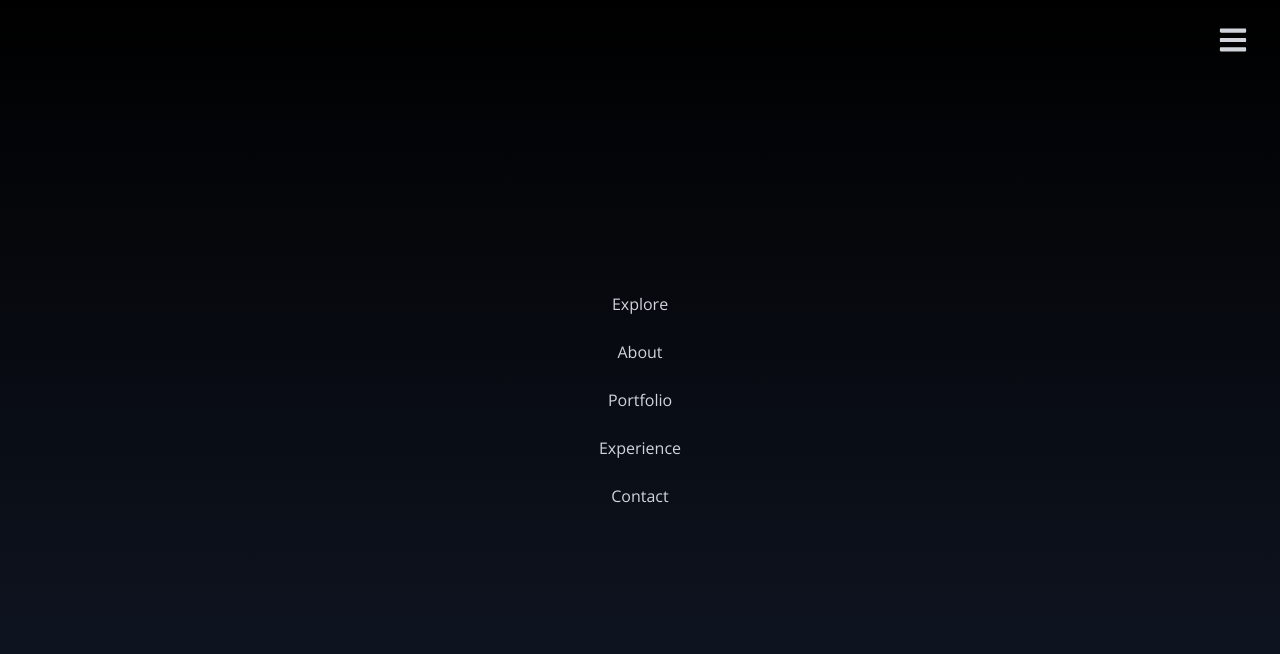
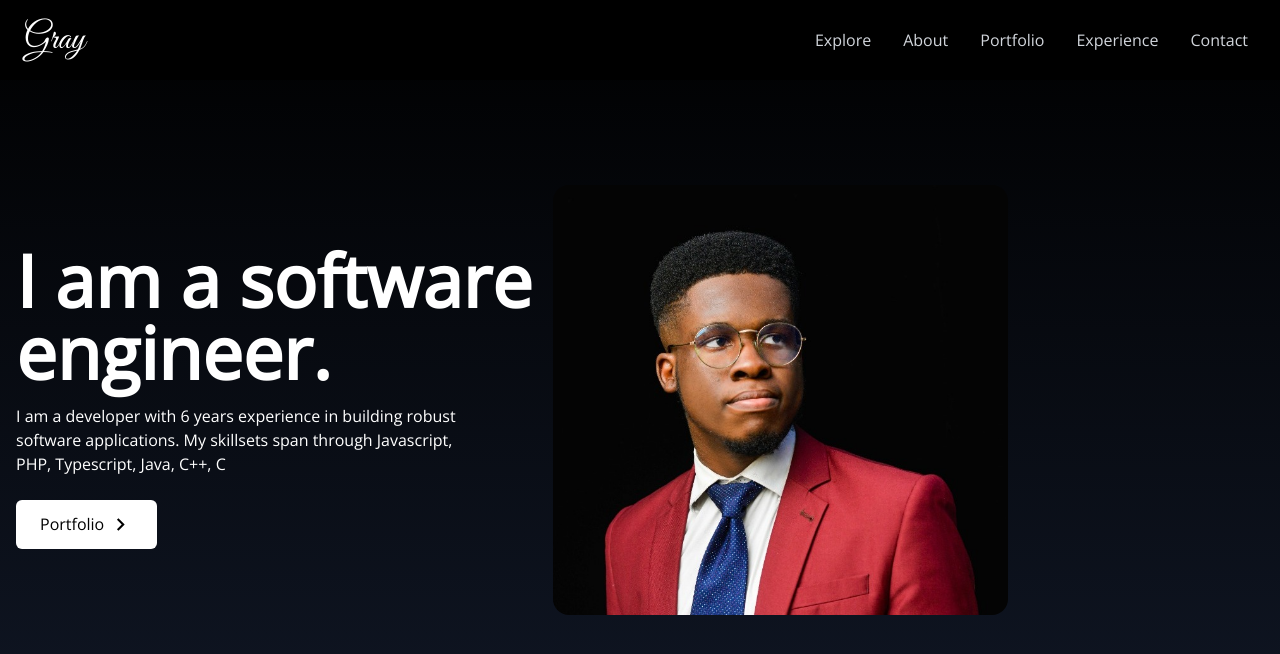
Before and after one commit to grayoj/graysnotes, a React (Create React App) app: page / in a window 1280 px wide. Shown: the top 654 px of the page. Built offline with nearby package versions, Linux system fonts and the light colour scheme.

Commit message:
push hero and nav

```diff
--- a/src/App.js
+++ b/src/App.js
@@ -1,9 +1,13 @@
 import './App.css';
 import Navbar from './components/Navbar';
+import Home from './components/Home';
 
 function App() {
   return (
-    <Navbar />
+    <>
+      <Navbar />
+      <Home />
+    </>
   );
 }
 
--- /dev/null
+++ b/src/components/Home.jsx
@@ -0,0 +1,52 @@
+import React from 'react';
+import Hero from '../assets/hero.jpeg';
+import { MdOutlineKeyboardArrowRight } from 'react-icons/md';
+
+
+
+const Home = () => {
+    return (
+        <div name='home' className='h-screen w-full bg-gradient-to-b from-black to-gray-900'>
+            <div className='max-w-screen-lg mg-auto flex flex-col items-center justify-center h-full
+            px-4 md:flex-row text-white
+            '>
+                <div className='flex flex-col justify-center h-full'>
+                    <h2 className='text-4xl sm:text-7xl font-bold text-white'>I am a software
+                        engineer.
+                    </h2>
+                    <p className="text-white py-4 max-w-md">I am a developer
+                        with 6 years experience in building robust software
+                        applications. My skillsets span through
+                        Javascript, PHP, Typescript, Java, C++, C
+                    </p>
+                    <div>
+                        <button className='text-black
+                        w-fit px-6 py-3 my-2 flex
+                        items-center rounded-md bg-white
+                        '>
+                            Portfolio
+                            <span className='hover:rotate-190 duration-300
+                            '>
+                                <MdOutlineKeyboardArrowRight size={25}
+                                    className='ml-1'
+
+                                />
+                            </span>
+                        </button>
+                    </div>
+
+                </div>
+
+                <div>
+                    <img src={Hero} alt="Profile Photo"
+                        className='rounded-2xl mx-auto w-2/3 md:w-full'
+                    />
+                </div>
+
+            </div>
+
+        </div>
+    )
+}
+
+export default Home
--- a/src/components/Navbar.jsx
+++ b/src/components/Navbar.jsx
@@ -55,10 +55,13 @@ const Navbar = () => {
             <div
                 onClick={() => setNav(!nav)}
                 className='cursor-pointer
-                pr-4 z-10 text-gray-300'>
+                pr-4 z-10 text-gray-300 md:hidden'>
                 {nav ? <FaTimes size={30} /> :
                     <FaBars size={30} />}
             </div>
+
+            {nav && (
+
 
                 <ul className='flex flex-col
             justify-center left-0 items-center
@@ -79,6 +82,7 @@ const Navbar = () => {
 
                     ))}
                 </ul>
+            )}
         </nav>
     )
 }
```
Also changed, not shown: src/assets/hero.jpeg (added). Lines whose indentation alone changed are shown as unchanged.
